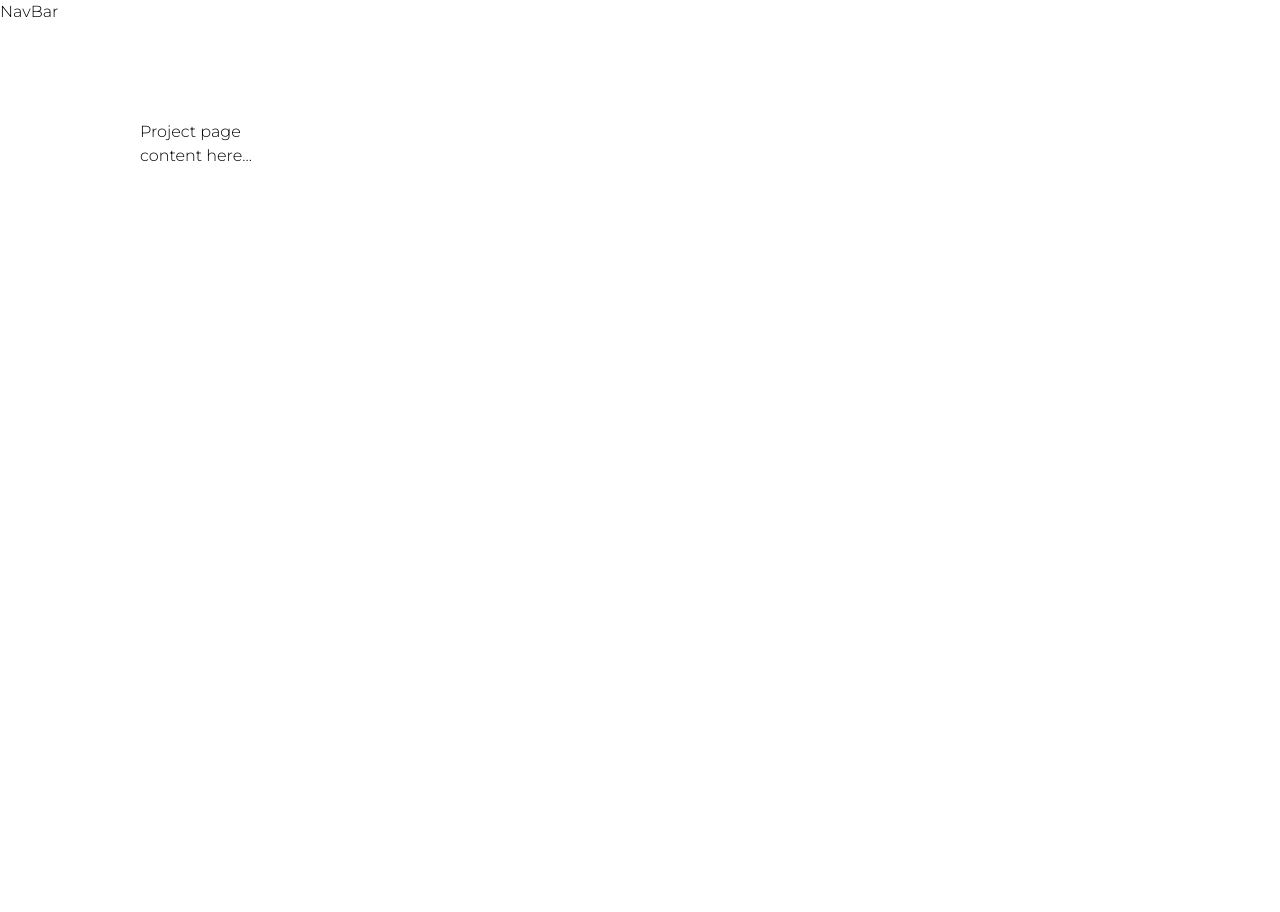
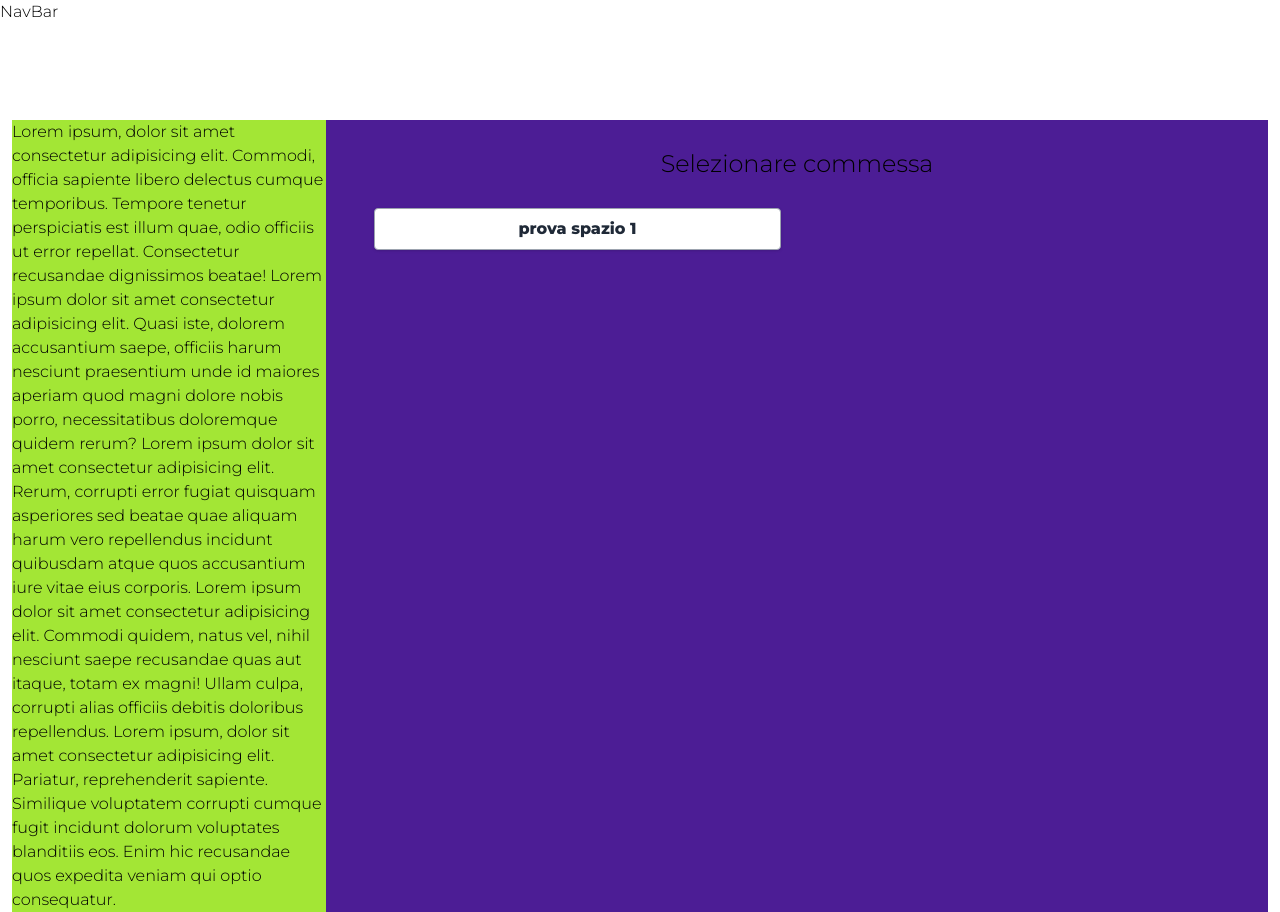
Before and after one commit to davij99/comepre, a React (Vite) app: page /project in a window 1280 px wide. Before the commit the page ends 800 px from the top, so only its background shows below. Built offline with nearby package versions, Linux system fonts and the light colour scheme.

Commit message:
inizio grafica page projct

```diff
--- a/src/assets/pages/project/Project.tsx
+++ b/src/assets/pages/project/Project.tsx
@@ -1,8 +1,29 @@
 const Project = () => {
   return (
-    <div>
-      <h1>Project page</h1>
-      content here...
+    <div className="flex w-full h-full bg-red-500">
+      <div className="w-1/4 bg-lime-400">
+        <p>
+          Lorem ipsum, dolor sit amet consectetur adipisicing elit. Commodi,
+          officia sapiente libero delectus cumque temporibus. Tempore tenetur
+          perspiciatis est illum quae, odio officiis ut error repellat.
+          Consectetur recusandae dignissimos beatae!
+          Lorem ipsum dolor sit amet consectetur adipisicing elit. Quasi iste, dolorem accusantium saepe, officiis harum nesciunt praesentium unde id maiores aperiam quod magni dolore nobis porro, necessitatibus doloremque quidem rerum?
+          Lorem ipsum dolor sit amet consectetur adipisicing elit. Rerum, corrupti error fugiat quisquam asperiores sed beatae quae aliquam harum vero repellendus incidunt quibusdam atque quos accusantium iure vitae eius corporis.
+          Lorem ipsum dolor sit amet consectetur adipisicing elit. Commodi quidem, natus vel, nihil nesciunt saepe recusandae quas aut itaque, totam ex magni! Ullam culpa, corrupti alias officiis debitis doloribus repellendus.
+          Lorem ipsum, dolor sit amet consectetur adipisicing elit. Pariatur, reprehenderit sapiente. Similique voluptatem corrupti cumque fugit incidunt dolorum voluptates blanditiis eos. Enim hic recusandae quos expedita veniam qui optio consequatur.
+        </p>
+      </div>
+
+      <div className="w-3/4 bg-violet-900 px-12">
+        <h2 className="text-2xl font-medium text-center py-7">
+          Selezionare commessa
+        </h2>
+        <div className="grid grid-cols-2 gap-8">
+          <button className="bg-white hover:bg-gray-100 text-gray-800 font-semibold py-2 px-4 border border-gray-400 rounded shadow">
+            prova spazio 1
+          </button>
+        </div>
+      </div>
     </div>
   );
 };
--- a/src/index.css
+++ b/src/index.css
@@ -13,7 +13,7 @@ body {
 /*}*/
 
 .page {
-  @apply max-w-screen-lg mx-auto pt-24 px-3;
+  @apply max-w-screen-xl mx-auto pt-24 px-3;
 }
 
 .page-sm {
```
